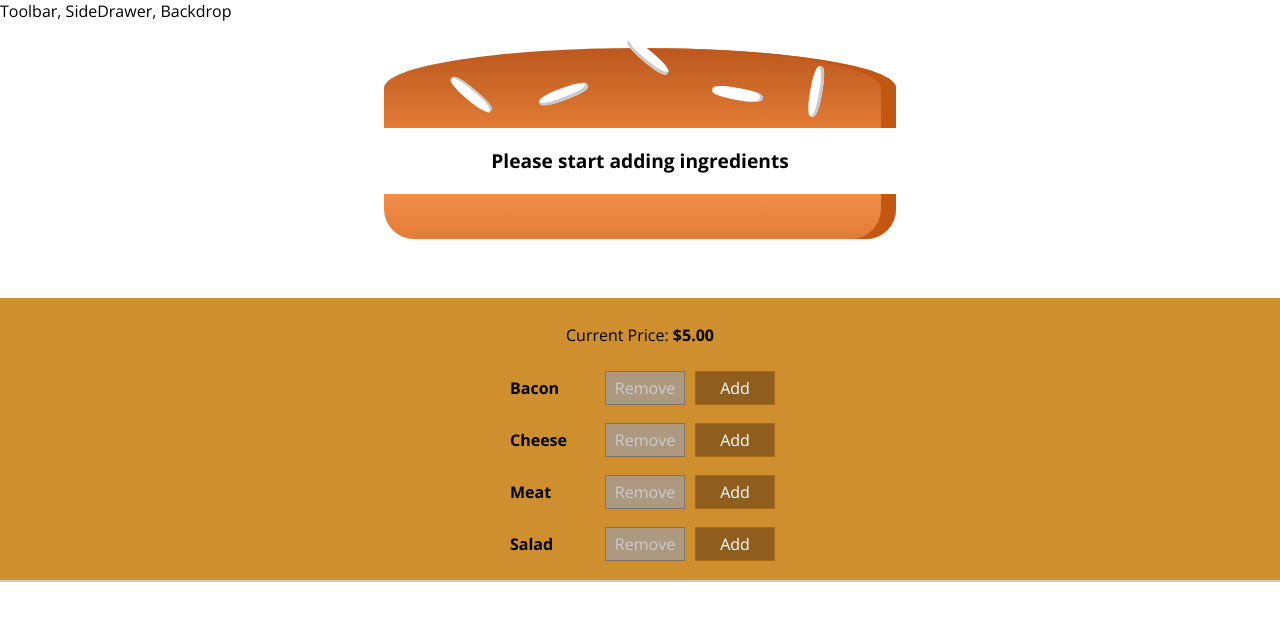
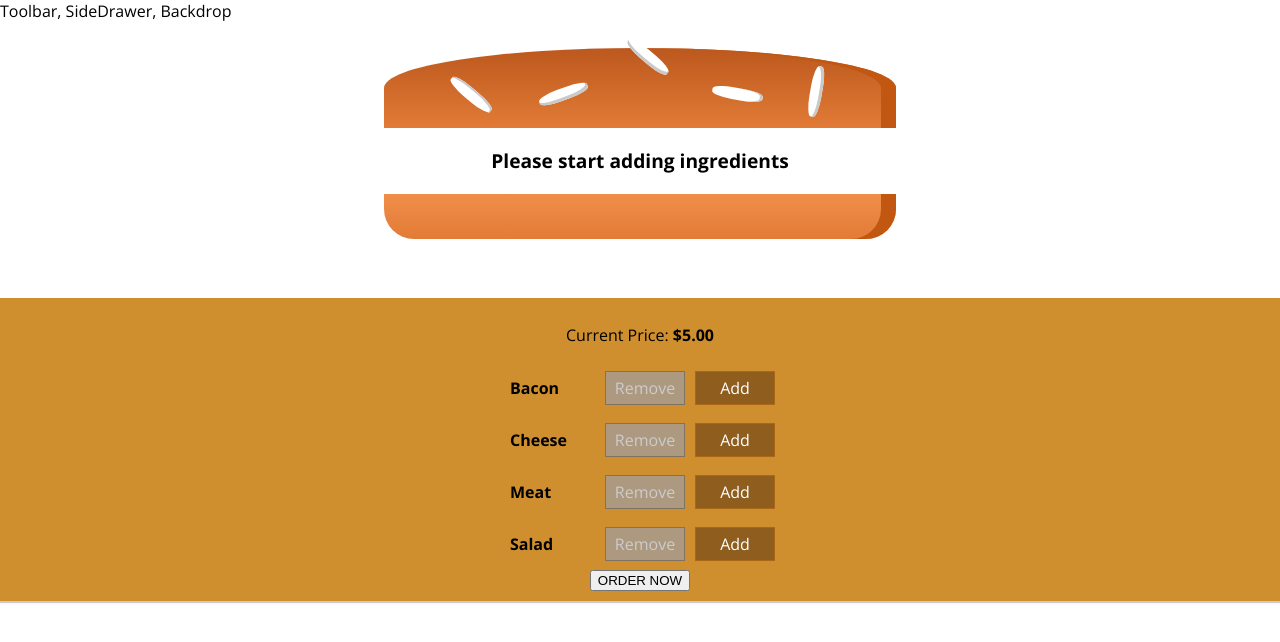
Before and after one commit to Elizabeth-marie/BurgerBuilder, a React app: page / in a window 1280 px wide. Shown: the top 642 px of the page. Built offline with nearby package versions, Linux system fonts and the light colour scheme.

Commit message:
order button added

```diff
--- a/src/Components/Burger/BuildControls/BuildControls.js
+++ b/src/Components/Burger/BuildControls/BuildControls.js
@@ -22,6 +22,7 @@ const BuildControls = (props) => (
         disabled={props.disabled[ctrl.type]}
       />
     ))}
+    <button>ORDER NOW</button>
   </div>
 )
 
```
